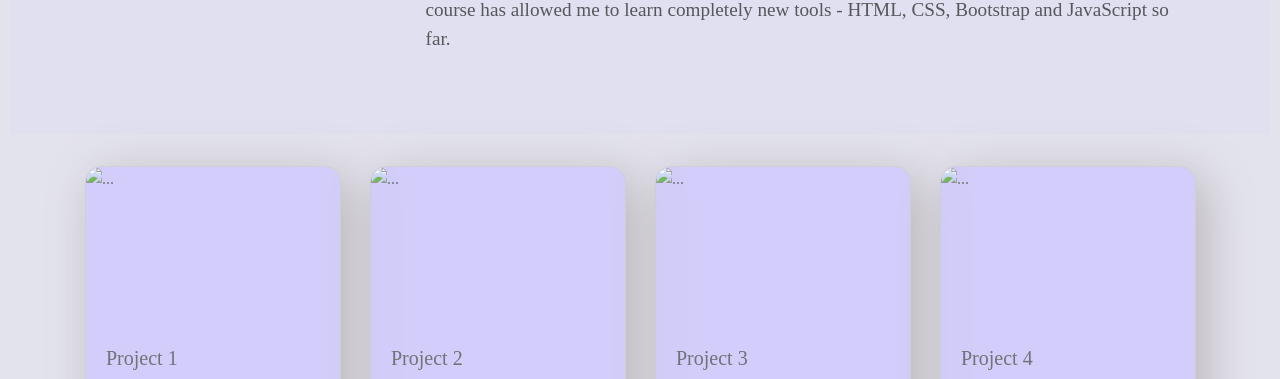
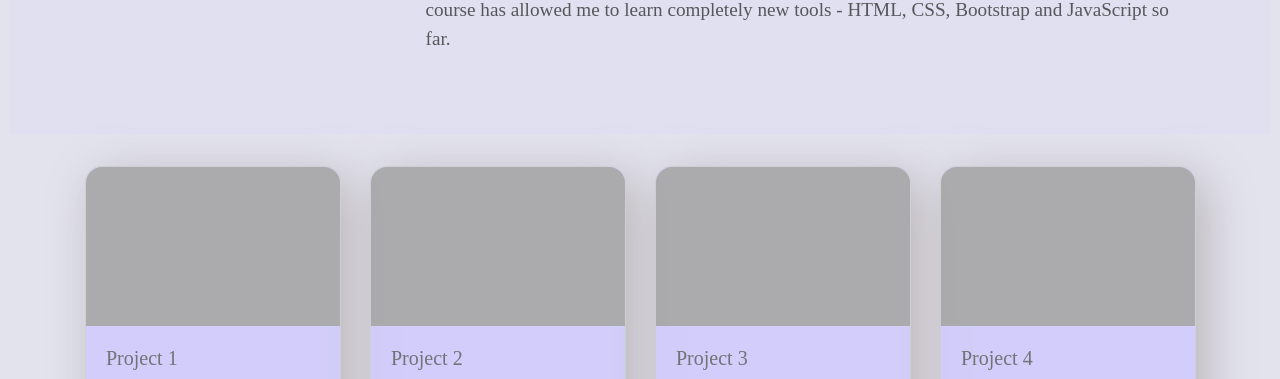
Before and after one commit to Vinita686/Bootstrap-Portfolio, a plain HTML site: page index.html in a window 1280 px wide. Shown: the part 352-731 px from the top of the page. Drawn offline with nearby package versions, Linux system fonts and the light colour scheme; the site is published under a folder, as on GitHub Pages, so addresses that start at the root find nothing.

Commit message:
updated images path in html

```diff
--- a/index.html
+++ b/index.html
@@ -61,7 +61,7 @@
       <div class="row">
         <div class="col-lg-3 col-md-5 col-sm-12">
           <div class="card" style="width: 16rem;">
-            <img src="/images/card5.jpg" class="card-img-top" alt="...">
+            <img src="images/card5.jpg" class="card-img-top" alt="...">
               <div class="card-body">
                 <h5 class="card-title">Project 1</h5>
                   <p class="card-text">In this project I have used HTML, CSS, Bootsrap4 and JavaScript and the website is responsive.</p>
@@ -71,7 +71,7 @@
         </div>
         <div class="col-lg-3 col-md-5 col-sm-12">
           <div class="card" style="width: 16rem;">
-            <img src="/images/card6.jpg" class="card-img-top" alt="...">
+            <img src="images/card6.jpg" class="card-img-top" alt="...">
               <div class="card-body">
                 <h5 class="card-title">Project 2</h5>
                 <p class="card-text">In this project I have refactored the code using semantic HTML to enhance accessibiliy and SEO of the website.</p>
@@ -81,7 +81,7 @@
         </div>
         <div class="col-lg-3 col-md-5 col-sm-12">
           <div class="card" style="width: 16rem;">
-            <img src="/images/card3.jpg" class="card-img-top" alt="...">
+            <img src="images/card3.jpg" class="card-img-top" alt="...">
               <div class="card-body">
                 <h5 class="card-title">Project 3</h5>
                   <p class="card-text">In this project I have made my portfolio website using CSS Flex-box,Variables and Media-queries</p>
@@ -91,7 +91,7 @@
         </div>
         <div class="col-lg-3 col-md-5 col-sm-12">
            <div class="card" style="width: 16rem;">
-             <img src="/images/card4.jpg" class="card-img-top" alt="...">
+             <img src="images/card4.jpg" class="card-img-top" alt="...">
                 <div class="card-body">
                  <h5 class="card-title">Project 4</h5>
                  <p class="card-text">This is my very first webpage which I have created using HTML, CSS and JavaScript.</p>
```
